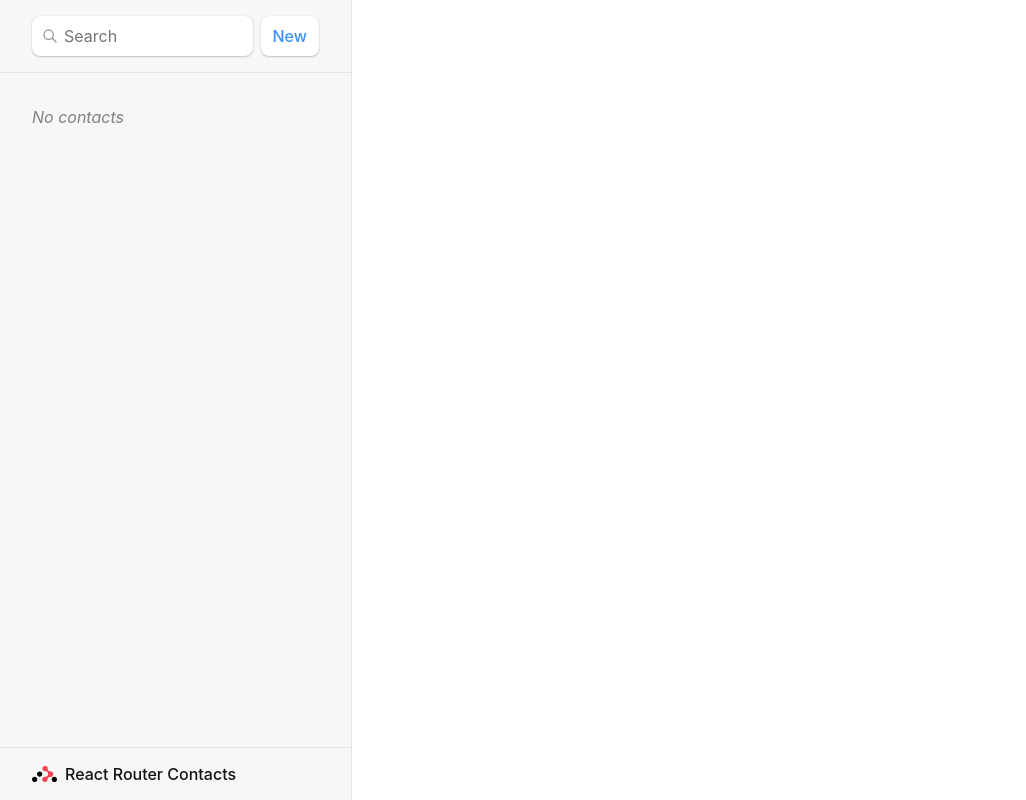
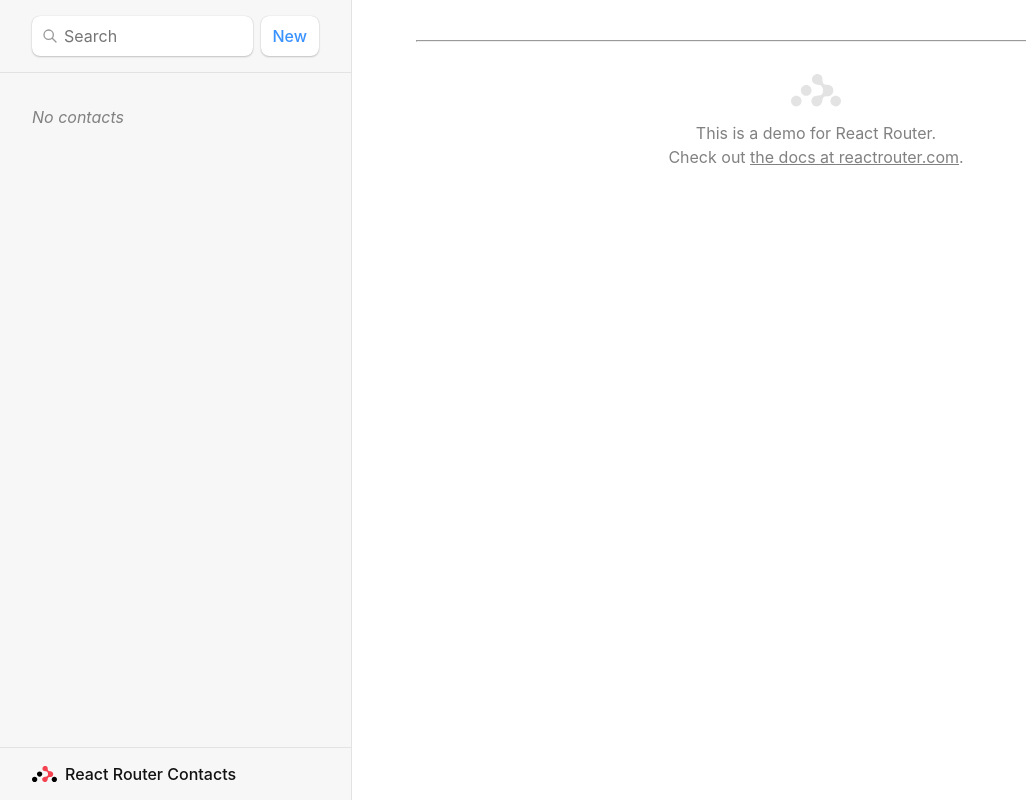
Before and after one commit to omartinez1204/router-react-contact, a React (Vite) app: page / in a window 1280 px wide. Shown: the whole page, without its empty margins (0-1026 px from the left). Built offline with nearby package versions, Linux system fonts and the light colour scheme.

Commit message:
add UI Global

```diff
--- a/src/ContactApp.jsx
+++ b/src/ContactApp.jsx
@@ -1,6 +1,5 @@
 
-/* root.jsx */
-import { Link, Outlet, useLoaderData, Form } from 'react-router-dom'
+import { Outlet, useLoaderData, Form, NavLink } from 'react-router-dom'
 export const ContactApp = () => {
 
     const { contacts } = useLoaderData()
@@ -38,7 +37,16 @@
                             <ul>
                                 {contacts.map((contact) => (
                                     <li key={contact.id}>
-                                    <Link to={`contacts/${contact.id}`}>
+                                        <NavLink
+                                            to={`contacts/${contact.id}`}
+                                            className={({ isActive, isPending }) =>
+                                                isActive
+                                                    ? "active"
+                                                    : isPending
+                                                        ? "pending"
+                                                        : null
+                                            }
+                                        >
                                             {contact.first || contact.last ? (
                                                 <>
                                                     {contact.first} {contact.last}
@@ -47,7 +55,7 @@
                                                 <i>No Name</i>
                                             )}{" "}
                                             {contact.favorite && <span>★</span>}
-                                    </Link>
+                                        </NavLink>
                                     </li>
                                 ))}
                             </ul>
--- /dev/null
+++ b/src/components/IndexApp.jsx
@@ -0,0 +1,18 @@
+
+
+export const IndexApp = () => {
+  return (
+    <>
+    <hr />
+    <p id="zero-state">
+      This is a demo for React Router.
+      <br />
+      Check out{" "}
+      <a href="https://reactrouter.com">
+        the docs at reactrouter.com
+      </a>
+      .
+    </p>
+    </>
+  )
+}
--- a/src/components/index.js
+++ b/src/components/index.js
@@ -1,3 +1,4 @@
 export * from './Contacto'
 export * from './Error'
 export * from './EditContact'
+export * from './IndexApp'
--- a/src/main.jsx
+++ b/src/main.jsx
@@ -3,9 +3,10 @@
 import { createBrowserRouter, RouterProvider } from 'react-router-dom'
 import { ContactApp } from './ContactApp'
 import { Login } from './pages/Login'
-import { Error, Contacto, EditContact } from './components'
+import { Error, Contacto, EditContact, IndexApp } from './components'
 import { getAllContactsI, createNewContact, getContactoByID, updateContactoByID, deleteOneContact } from './controllers/contact'
 import './css/style.css'
+// import router from './routes/contact_routes'
 
 const router = createBrowserRouter([
   {
@@ -16,19 +17,23 @@
     action: createNewContact,
     children: [
       {
+        index: true,
+        element: <IndexApp/>
+      },
+      {
         path: 'contacts/:contactId',
         element: <Contacto />,
         loader: getContactoByID,
       },
       {
         path: 'contacts/:contactId/edit',
-        loader:getContactoByID,
-        element: <EditContact/>,
+        loader: getContactoByID,
+        element: <EditContact />,
         action: updateContactoByID
       },
       {
-        path:'contacts/:iduser/destroy',
-        action: deleteOneContact
+        path: 'contacts/:iduser/destroy',
+        action: deleteOneContact,
       }
     ]
   },
@@ -36,7 +41,6 @@
     path: '/login',
     element: <Login />,
   },
-
 ])
 
 ReactDOM.createRoot(document.getElementById('root')).render(
--- /dev/null
+++ b/src/routes/contact_routes.js
@@ -0,0 +1,38 @@
+import { createBrowserRouter } from "react-router-dom";
+import { ContactApp } from "../ContactApp";
+import { Contacto, EditContact, Error } from "../components";
+import { createNewContact, deleteOneContact, getAllContactsI, getContactoByID, updateContactoByID } from "../controllers/contact";
+import { Login } from "../pages/Login";
+
+const router = createBrowserRouter([
+    {
+      path: '/',
+      element: <ContactApp />,
+      loader: getAllContactsI,
+      errorElement: <Error />,
+      action: createNewContact,
+      children: [
+        {
+          path: 'contacts/:contactId',
+          element: <Contacto />,
+          loader: getContactoByID,
+        },
+        {
+          path: 'contacts/:contactId/edit',
+          loader: getContactoByID,
+          element: <EditContact />,
+          action: updateContactoByID
+        },
+        {
+          path: 'contacts/:iduser/destroy',
+          action: deleteOneContact,
+        }
+      ]
+    },
+    {
+      path: '/login',
+      element: <Login />,
+    },
+  ])
+
+  export default router
```
Lines whose indentation alone changed are shown as unchanged.
